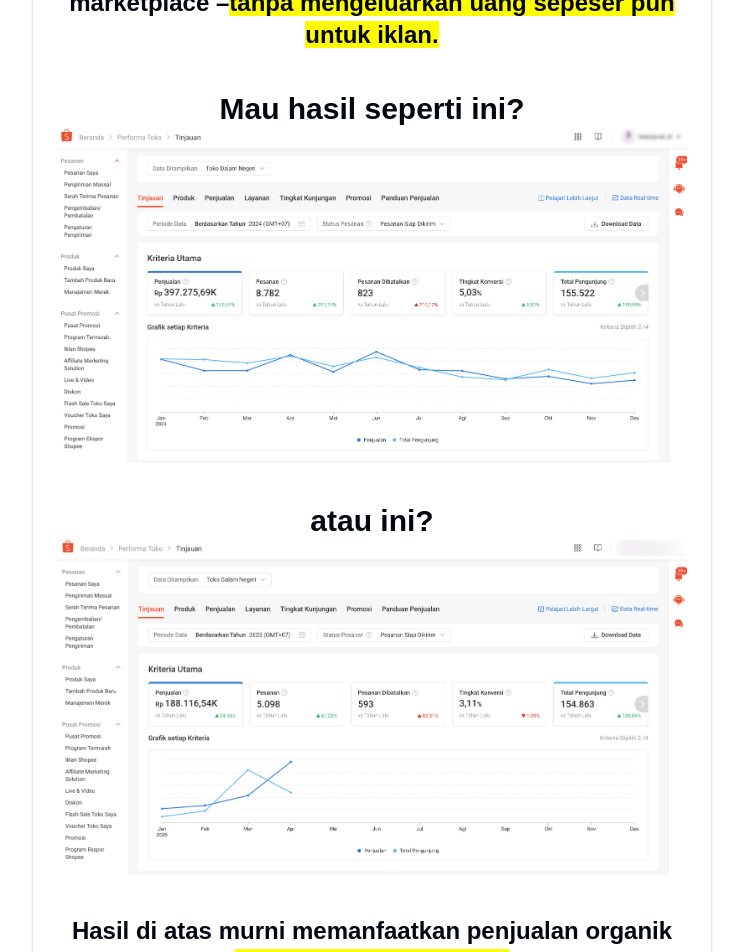
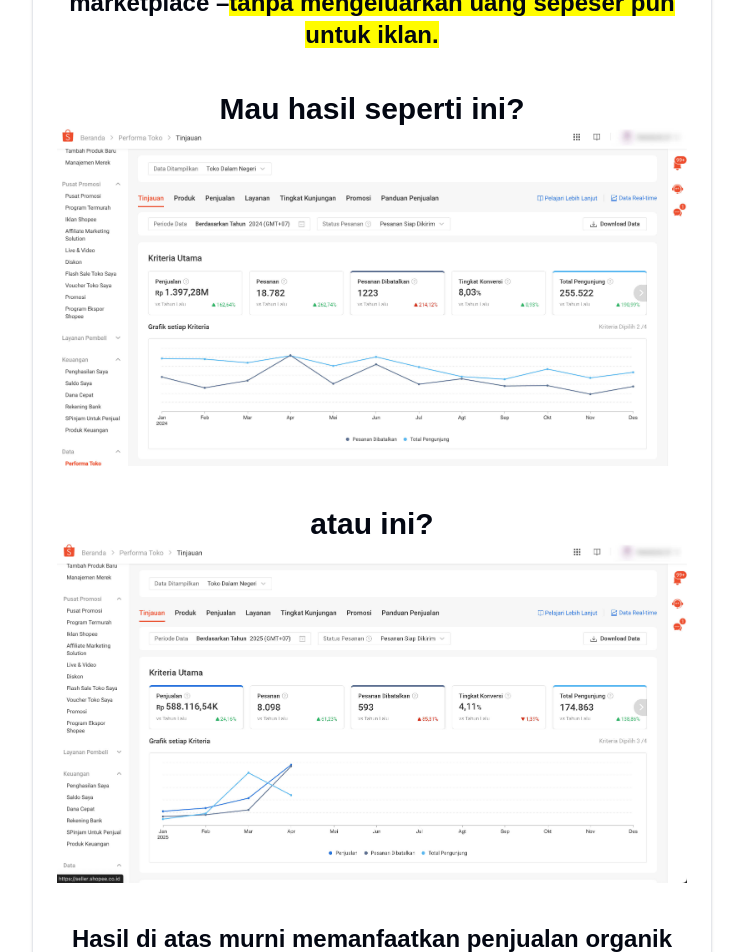
Before and after one commit to denisetya1/cuanhero_blog, a Next.js app: page /lp/banjir-orderan-tanpa-iklan in a window 1280 px wide. Shown: the part 1240-2192 px from the top of the page, without its empty margins (268-1011 px from the left). Built offline with nearby package versions, Linux system fonts and the light colour scheme.

Commit message:
add bonnus

```diff
--- a/src/app/lp/banjir-orderan-tanpa-iklan/page.tsx
+++ b/src/app/lp/banjir-orderan-tanpa-iklan/page.tsx
@@ -46,8 +46,8 @@ const Page = () => {
 
             <div>
               <Image
-                src='/assets/img/report-2025.jpg'
-                alt='laporan performa penjualan 2025'
+                src='/assets/img/r-2024.jpg'
+                alt='laporan performa penjualan 2024'
                 width={1000}
                 height={1000}
                 className='w-full h-auto'
@@ -60,8 +60,8 @@ const Page = () => {
 
             <div>
               <Image
-                src='/assets/img/report-2024.jpg'
-                alt='laporan performa penjualan 2024'
+                src='/assets/img/r-2025.jpg'
+                alt='laporan performa penjualan 2025'
                 width={1000}
                 height={1000}
                 className='w-full h-auto'
```
Also changed, not shown: public/assets/img/r-2024.jpg (added), public/assets/img/r-2025.jpg (added).
